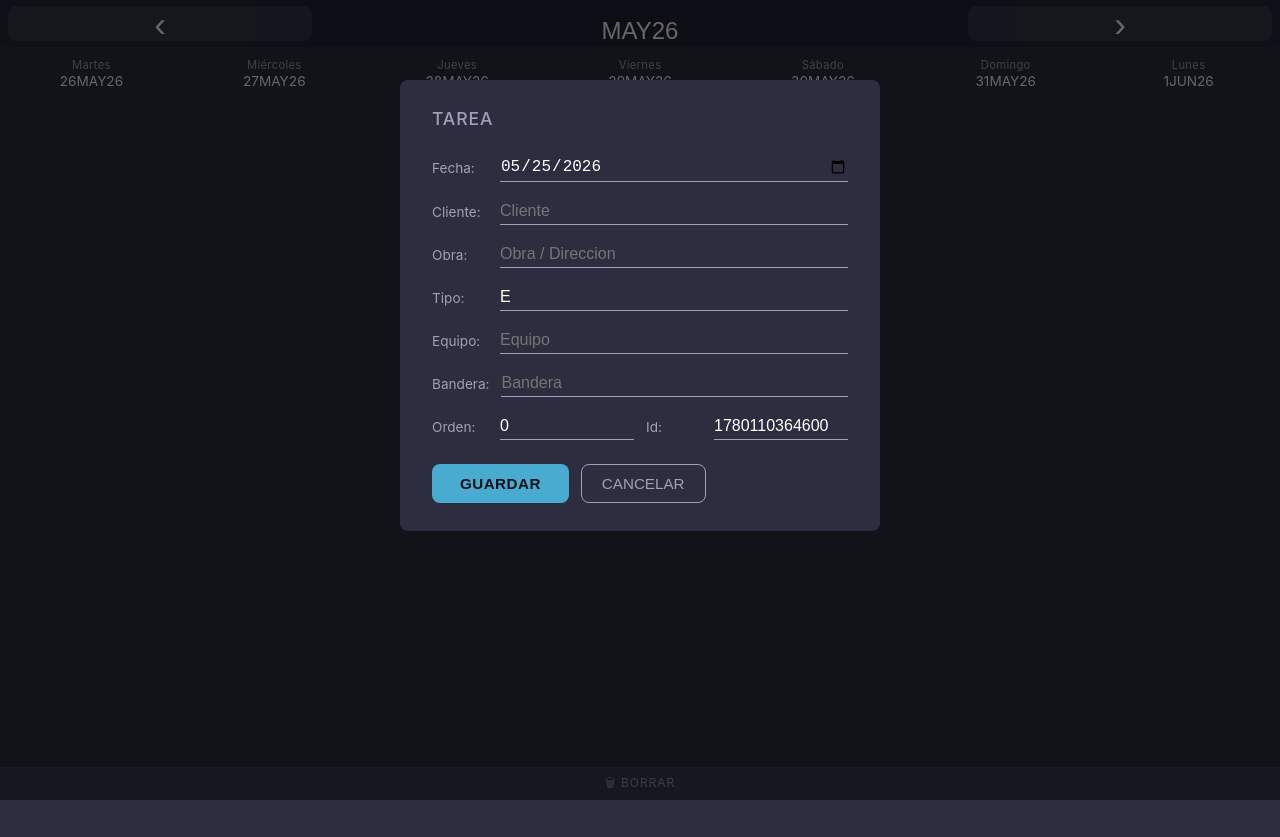
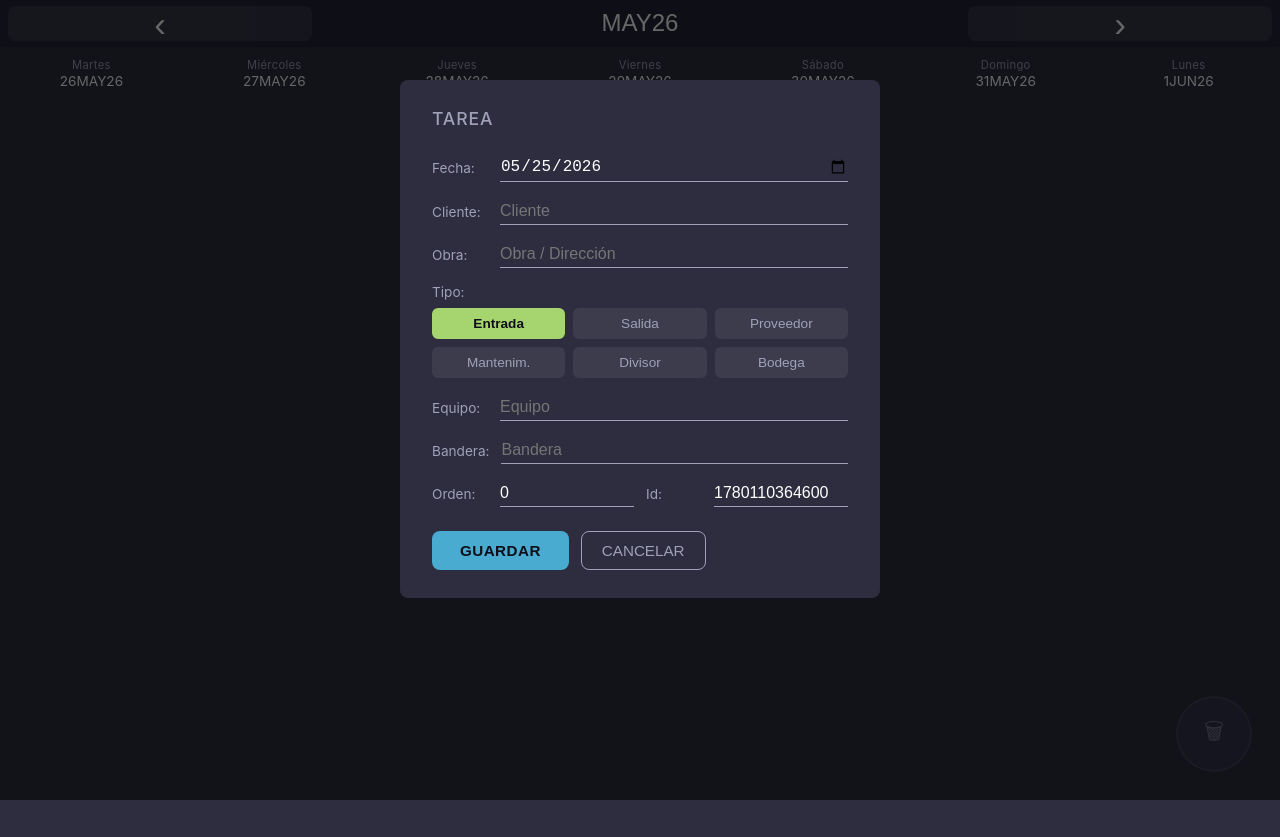
Before and after one commit to DanielBarragan96/ruta-js, a React (Create React App) app: page / in a window 1280 px wide. Both pictures are taken after a click on the element 91 px from the left and 464 px from the top of the page. Built offline with nearby package versions, Linux system fonts and the light colour scheme.

Commit message:
feat: local storage for cards, title center fix, tipo bttns, floating trash button and cols for them

```diff
--- a/src/App.js
+++ b/src/App.js
@@ -85,6 +85,20 @@ const initialData = [
 
 const DAYS_OF_WEEK = 7;
 let currWeek = [];
+const STORAGE_KEY = "ruta-js-tasks";
+
+function loadTasks() {
+  try {
+    const stored = localStorage.getItem(STORAGE_KEY);
+    return stored ? JSON.parse(stored) : initialData;
+  } catch {
+    return initialData;
+  }
+}
+
+function saveTasks(flatTasks) {
+  localStorage.setItem(STORAGE_KEY, JSON.stringify(flatTasks));
+}
 
 function formatDate(date) {
   var d = new Date(date),
@@ -146,13 +160,13 @@ function App() {
 
   const todayMonday = formatDate(getMonday(new Date()));
   const [anchorDate, setAnchorDate] = useState(todayMonday);
-  const [data, setData] = useState(() => castData(initialData, todayMonday));
+  const [data, setData] = useState(() => castData(loadTasks(), todayMonday));
   const [showModal, setShowModal] = useState(false);
   const [editingTask, setEditingTask] = useState(null);
   const [isDragging, setIsDragging] = useState(false);
 
   useEffect(() => {
-    setData(castData(initialData, anchorDate));
+    setData(castData(loadTasks(), anchorDate));
   }, [anchorDate]);
 
   const shiftWeek = (dir) => {
@@ -175,6 +189,7 @@ function App() {
     if (destination.droppableId === "trash") {
       data[source.droppableId].splice(source.index, 1);
       restartIndexes();
+      saveTasks(data.flat());
       setData([...data]);
       return;
     }
@@ -192,6 +207,7 @@ function App() {
     data[destination.droppableId].splice(destination.index, 0, task);
 
     restartIndexes();
+    saveTasks(data.flat());
     setData([...data]);
   };
 
@@ -205,6 +221,7 @@ function App() {
       data[currDateIndex].splice(task.index, 0, task);
     }
     restartIndexes();
+    saveTasks(data.flat());
     setData([...data]);
   };
 
--- a/src/Column.css
+++ b/src/Column.css
@@ -42,10 +42,6 @@
   cursor: pointer;
 }
 
-/* During an active drag, cap height so the trash zone at the bottom has clear space */
-.draggable--drag-active {
-  max-height: calc(100vh - 160px);
-}
 
 .draggable:hover {
   background-color: rgba(255, 255, 255, 0.03);
--- a/src/CreateNewTask.css
+++ b/src/CreateNewTask.css
@@ -65,6 +65,47 @@ input:focus {
   border-bottom-color: var(--accent);
 }
 
+.tipo-section {
+  display: flex;
+  flex-direction: column;
+  gap: 8px;
+}
+
+.tipo-section > label {
+  font-size: 0.85rem;
+  color: var(--text-muted);
+}
+
+.tipo-buttons {
+  display: grid;
+  grid-template-columns: repeat(3, 1fr);
+  gap: 8px;
+}
+
+.tipo-btn {
+  padding: 6px 14px;
+  border-radius: 6px;
+  border: 2px solid transparent;
+  background: rgba(255, 255, 255, 0.07);
+  color: var(--text-muted);
+  font-size: 0.85rem;
+  cursor: pointer;
+  transition: background 0.12s ease, color 0.12s ease, border-color 0.12s ease;
+  padding-top: 6px;
+}
+
+.tipo-btn:hover {
+  background: rgba(255, 255, 255, 0.13);
+  color: var(--text-primary);
+}
+
+.tipo-btn--active {
+  background: var(--tipo-color) !important;
+  color: #0f0f1a !important;
+  border-color: var(--tipo-color);
+  font-weight: 600;
+}
+
 .modal-actions {
   display: flex;
   gap: 12px;
--- a/src/CreateNewTask.jsx
+++ b/src/CreateNewTask.jsx
@@ -1,6 +1,15 @@
 import React, { useState } from "react";
 import ReactModal from "react-modal";
 import "./CreateNewTask.css";
+
+const TIPOS = [
+  { code: "E", label: "Entrada",   color: "#a6d46f" },
+  { code: "S", label: "Salida",    color: "#f58e6c" },
+  { code: "P", label: "Proveedor", color: "#48abcf" },
+  { code: "M", label: "Mantenim.", color: "#b88a16" },
+  { code: "D", label: "Divisor",   color: "#ff1500" },
+  { code: "B", label: "Bodega",    color: "#00a550" },
+];
 
 export default function ModalCreateNewTask({
   showModal,
@@ -50,12 +59,9 @@ export default function ModalCreateNewTask({
           <input
             type="date"
             id="date"
-            name="trip-start"
             min="2017-01-01"
             max={maxYear + "-12-31"}
-            onChange={(e) => {
-              setFormTask({ ...formTask, date: e.target.value });
-            }}
+            onChange={(e) => setFormTask({ ...formTask, date: e.target.value })}
             value={formTask.date}
           />
         </div>
@@ -66,9 +72,7 @@ export default function ModalCreateNewTask({
             id="cliente"
             placeholder="Cliente"
             value={formTask.clienteMin}
-            onChange={(e) => {
-              setFormTask({ ...formTask, clienteMin: e.target.value });
-            }}
+            onChange={(e) => setFormTask({ ...formTask, clienteMin: e.target.value })}
           />
         </div>
         <div className="row">
@@ -76,25 +80,29 @@ export default function ModalCreateNewTask({
           <input
             type="text"
             id="obra"
-            placeholder="Obra / Direccion"
+            placeholder="Obra / Dirección"
             value={formTask.obraMin}
-            onChange={(e) => {
-              setFormTask({ ...formTask, obraMin: e.target.value });
-            }}
+            onChange={(e) => setFormTask({ ...formTask, obraMin: e.target.value })}
           />
         </div>
-        <div className="row">
-          <label htmlFor="ES">Tipo:</label>
-          <input
-            type="text"
-            id="ES"
-            placeholder="E / S / P / M / D / B"
-            value={formTask.type}
-            onChange={(e) => {
-              setFormTask({ ...formTask, type: e.target.value });
-            }}
-          />
+
+        <div className="tipo-section">
+          <label>Tipo:</label>
+          <div className="tipo-buttons">
+            {TIPOS.map(({ code, label, color }) => (
+              <button
+                key={code}
+                type="button"
+                className={"tipo-btn" + (formTask.type === code ? " tipo-btn--active" : "")}
+                style={{ "--tipo-color": color }}
+                onClick={() => setFormTask({ ...formTask, type: code })}
+              >
+                {label}
+              </button>
+            ))}
+          </div>
         </div>
+
         <div className="row">
           <label htmlFor="equipo">Equipo:</label>
           <input
@@ -102,9 +110,7 @@ export default function ModalCreateNewTask({
             id="equipo"
             placeholder="Equipo"
             value={formTask.equipo}
-            onChange={(e) => {
-              setFormTask({ ...formTask, equipo: e.target.value });
-            }}
+            onChange={(e) => setFormTask({ ...formTask, equipo: e.target.value })}
           />
         </div>
         <div className="row">
@@ -114,9 +120,7 @@ export default function ModalCreateNewTask({
             id="bandera"
             placeholder="Bandera"
             value={formTask.bandera}
-            onChange={(e) => {
-              setFormTask({ ...formTask, bandera: e.target.value });
-            }}
+            onChange={(e) => setFormTask({ ...formTask, bandera: e.target.value })}
           />
         </div>
         <div className="row">
@@ -126,9 +130,7 @@ export default function ModalCreateNewTask({
             id="index"
             placeholder="Orden"
             value={formTask.index}
-            onChange={(e) => {
-              setFormTask({ ...formTask, index: parseInt(e.target.value, 10) });
-            }}
+            onChange={(e) => setFormTask({ ...formTask, index: parseInt(e.target.value, 10) })}
           />
           <label htmlFor="id">Id:</label>
           <input
@@ -136,9 +138,7 @@ export default function ModalCreateNewTask({
             id="id"
             placeholder="Id"
             value={formTask.id}
-            onChange={(e) => {
-              setFormTask({ ...formTask, id: e.target.value });
-            }}
+            onChange={(e) => setFormTask({ ...formTask, id: e.target.value })}
           />
         </div>
         <div className="modal-actions">
--- a/src/NavBar.css
+++ b/src/NavBar.css
@@ -10,6 +10,7 @@
 .date {
   text-align: center;
   justify-self: center;
+  padding-top: 0;
 }
 
 button {
--- a/src/TrashZone.css
+++ b/src/TrashZone.css
@@ -1,33 +1,34 @@
 .trash-zone {
   position: fixed;
-  bottom: 0;
-  left: 0;
-  right: 0;
-  height: 32px;
-  background-color: var(--bg-elevated);
+  bottom: 28px;
+  right: 28px;
+  width: 72px;
+  height: 72px;
+  border-radius: 50%;
+  background: var(--bg-elevated);
+  border: 2px solid rgba(255, 255, 255, 0.12);
   color: var(--text-muted);
   display: flex;
+  flex-direction: column;
   align-items: center;
   justify-content: center;
-  font-size: 0.75rem;
-  letter-spacing: 0.08em;
-  border-top: 1px solid rgba(255, 255, 255, 0.04);
-  opacity: 0.3;
-  transition: height 0.15s ease, opacity 0.15s ease, background-color 0.15s ease, color 0.15s ease;
+  font-size: 1.4rem;
   z-index: 50;
+  opacity: 0.2;
+  transition: opacity 0.15s ease, background 0.15s ease, border-color 0.15s ease, transform 0.15s ease;
+  pointer-events: none;
+  user-select: none;
 }
 
-/* Becomes prominent when a drag is active */
 .trash-zone--dragging {
-  height: 100px;
   opacity: 1;
-  font-size: 1rem;
-  border-top-color: rgba(255, 255, 255, 0.12);
+  pointer-events: auto;
+  transform: scale(1.08);
 }
 
-/* Red highlight when hovering over it */
 .trash-zone--over {
-  background-color: #5c1a1a;
+  background: #5c1a1a;
+  border-color: #ff6b6b;
   color: #ff6b6b;
-  border-top-color: #ff6b6b;
+  transform: scale(1.18);
 }
--- a/src/TrashZone.jsx
+++ b/src/TrashZone.jsx
@@ -15,7 +15,7 @@ export default function TrashZone({ isDragging }) {
             (snapshot.isDraggingOver ? " trash-zone--over" : "")
           }
         >
-          🗑 BORRAR
+          🗑
           {provided.placeholder}
         </div>
       )}
```
